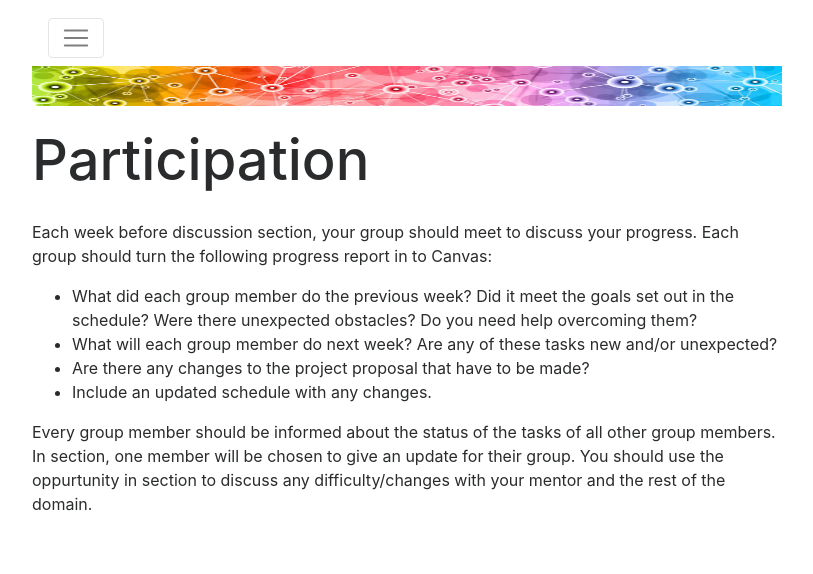
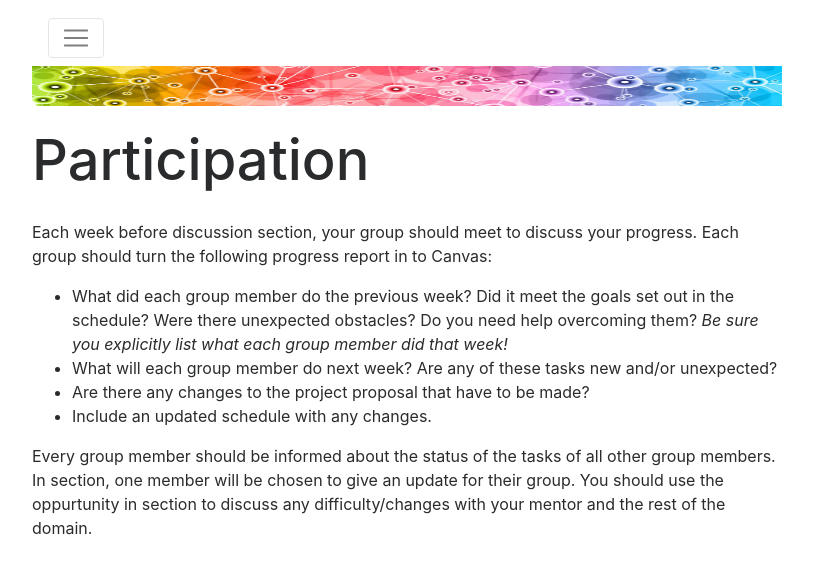
Before and after one commit to DSC-Capstone/dsc-capstone.github.io, a Jekyll site: the page built from assignments/quarter-2-participation.md, in a window 1280 px wide. Shown: the top 574 px of the page, without its empty margins (233-1046 px from the left). Built offline with Jekyll 4.4.1, drawn with Linux system fonts in a browser that asks for light colours; nearby versions of some CDN libraries.

Commit message:
edit participation

```diff
--- a/assignments/quarter-2-participation.md
+++ b/assignments/quarter-2-participation.md
@@ -10,7 +10,8 @@ to Canvas:
 
 * What did each group member do the previous week? Did it meet the
   goals set out in the schedule? Were there unexpected obstacles? Do
-  you need help overcoming them?
+  you need help overcoming them? *Be sure you explicitly list what
+  each group member did that week!*
 * What will each group member do next week? Are any of these tasks new
   and/or unexpected?
 * Are there any changes to the project proposal that have to be made?
```
